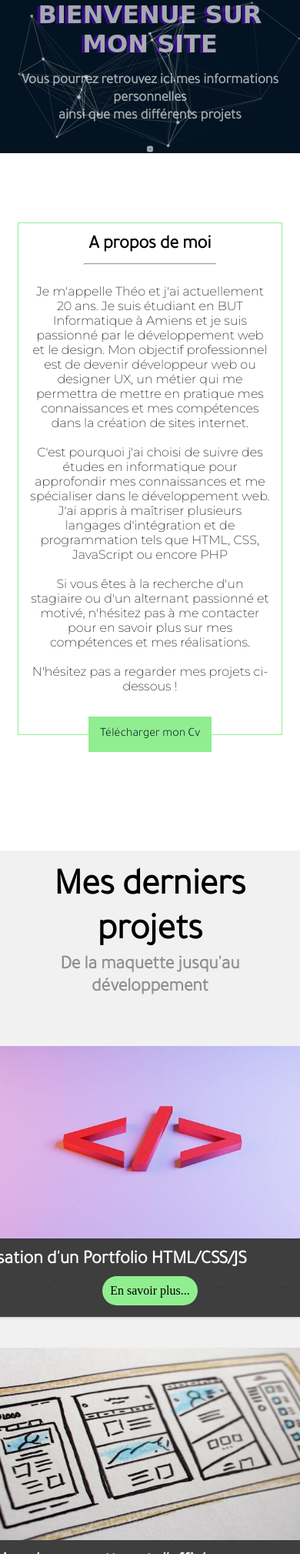
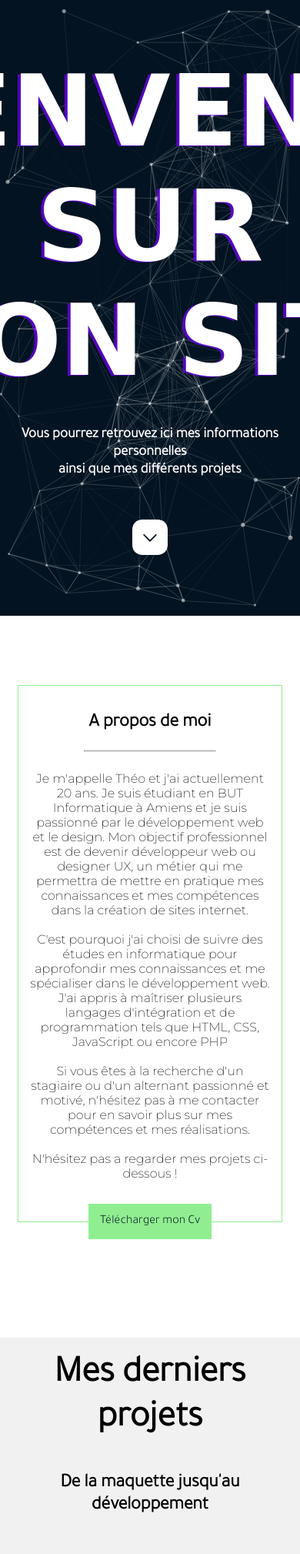
Before and after one commit to Theoode/Portfolio, a PHP site: page / in a window 390 px wide; the page is wider, and only the part inside the window is pictured. Shown: the top 2019 px of that part at 77% size. Run offline with PHP 8.4, Linux system fonts and the light colour scheme; some web fonts are replaced.

Commit message:
Modif générales

```diff
--- a/CSS/style.css
+++ b/CSS/style.css
@@ -1,7 +1,6 @@
 @import url('https://fonts.googleapis.com/css2?family=Tilt+Warp&display=swap');
 @import url('https://fonts.googleapis.com/css2?family=Tajawal:wght@300&display=swap');
 @import url('https://fonts.googleapis.com/css2?family=Montserrat:wght@200&display=swap');
-@import url('https://fonts.googleapis.com/css2?family=Poppins:wght@300;400;500;600;700&display=swap');
 
 
 /*-----------VARIABLES---------------*/
@@ -14,11 +13,13 @@ body{
 
 h1{
     font-family: 'Tilt Warp', cursive;
+    font-size: 8em;
     margin: 0;
+    padding: 0;
 }
 h2,h3,h4{
     font-family: 'Tajawal', sans-serif;
-    margin: 0;
+
 }
 
 p{
@@ -37,8 +38,10 @@ a{
     background: #031321;
     color: white;
     width: 100%;
+    height: 800px;
     position: relative;
 }
+
 
 #particles-js div{
     display: flex;
@@ -52,7 +55,6 @@ a{
     position: absolute;
     width: 100%;
     height: 100%;
-    opacity: 80%;
     text-align: center;
 }
 
@@ -145,7 +147,6 @@ a{
 
 .titre_galerie h3{
     font-size: x-large;
-    opacity: 0.40;
 }
 
 .galerie{
@@ -277,42 +278,3 @@ ul{
     color: #ffffff;
     transition: all 0.5s ease;
 }
-
-
-
-/*-----------MEDIA QUERIE---------------*/
-
-@media(max-width: 800px){  /*Mobile*/
-    .footer-col{
-        width: 100%;
-        margin-bottom: 30px;
-    }
-    #particles-js{
-        height: 760px;
-    }
-
-}
-
-@media(max-width: 768px){  /*Tablette*/
-    #particles-js{
-        height: auto;
-    }
-}
-
-@media(max-width: 1024px){  /*Tablette paysage*/
-    #particles-js{
-        height: auto;
-    }
-}
-
-@media(max-width: 1600px){  /*Pc portable*/
-    #particles-js{
-        height: auto;
-    }
-}
-
-@media(min-width: 1600px){  /*Pc*/
-#particles-js{
-    height: auto;
-}
-}
--- a/index.html
+++ b/index.html
@@ -2,7 +2,6 @@
 <html lang="en">
 <head>
     <meta charset="UTF-8">
-    <meta name="viewport" content="width=device-width, initial-scale=1.0">
     <title>Portfolio</title>
     <link rel="stylesheet" href="CSS/style.css">
     <script src="JS/particles.min.js"></script>
```
